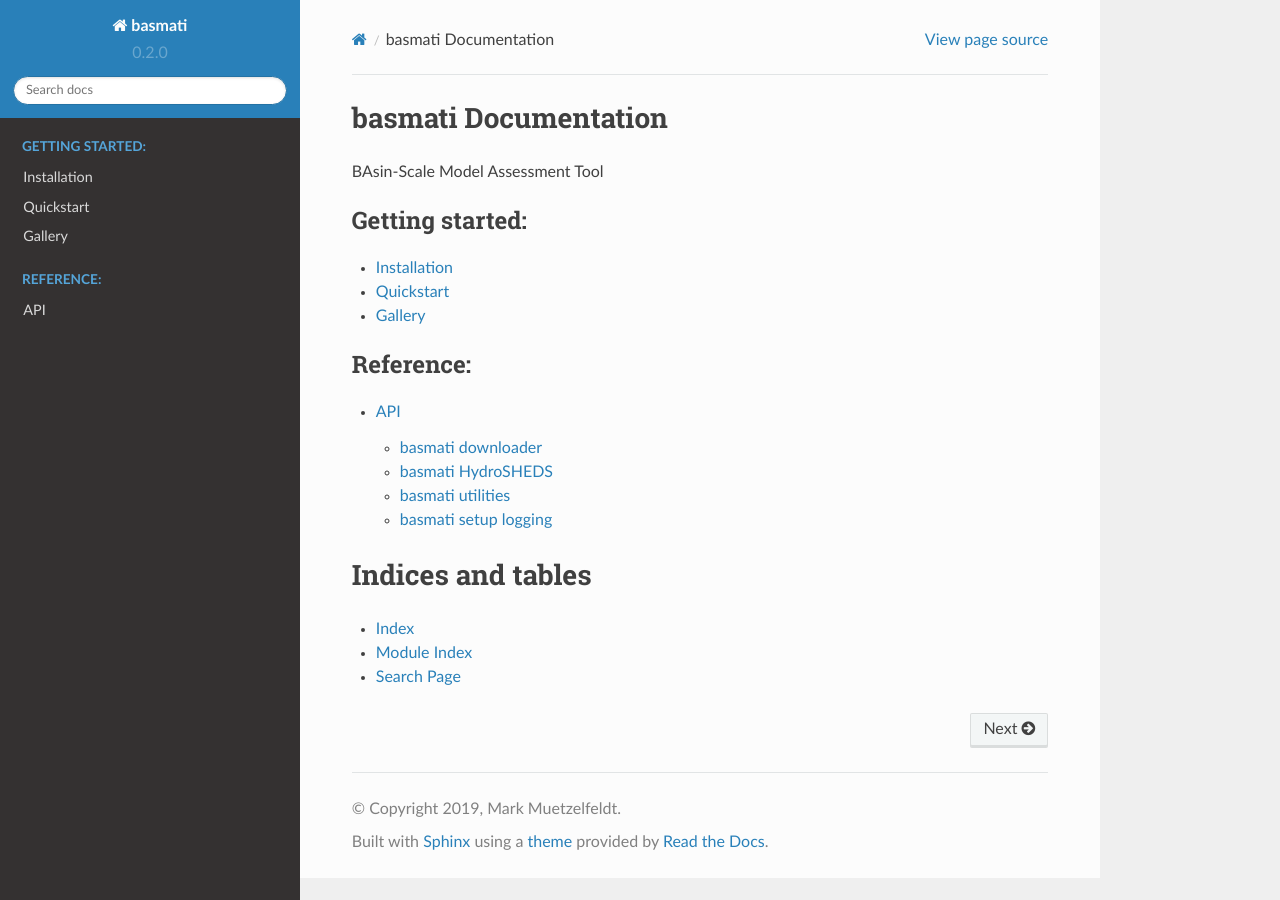
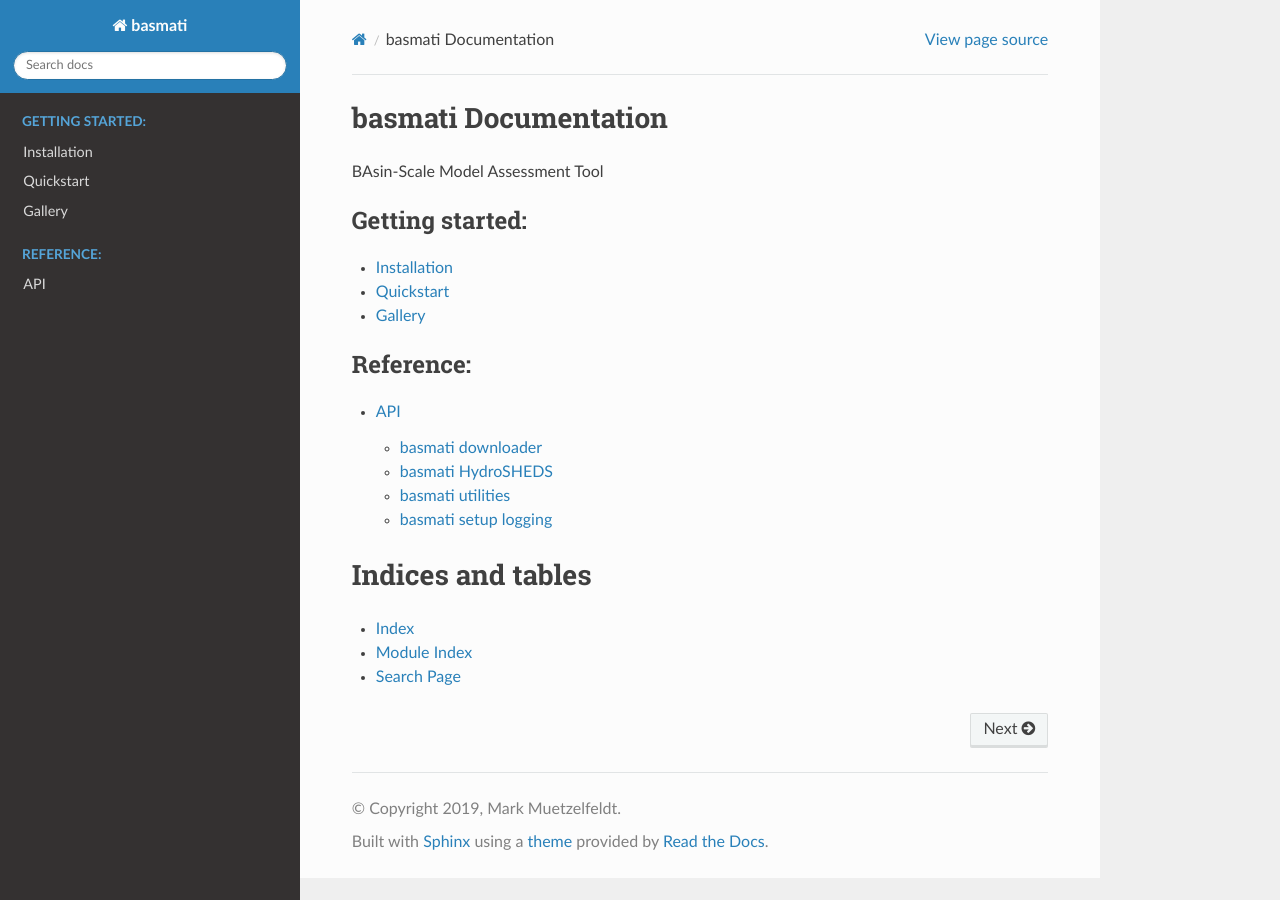
Before and after one commit to markmuetz/basmati, a Sphinx documentation site: the page built from docs/index.rst, in a window 1280 px wide. Built offline with Sphinx 7.4.7 and the Read the Docs theme 2.0.0, drawn with Linux system fonts in a browser that asks for light colours.

```diff
--- a/docs/conf.py
+++ b/docs/conf.py
@@ -21,9 +21,8 @@ project = 'basmati'
 copyright = '2019, Mark Muetzelfeldt'
 author = 'Mark Muetzelfeldt'
 
-from basmati import version
-
-version = version.get_version('short')
+# from basmati import version
+# version = version.get_version('short')
 
 
 # -- General configuration ---------------------------------------------------
```
